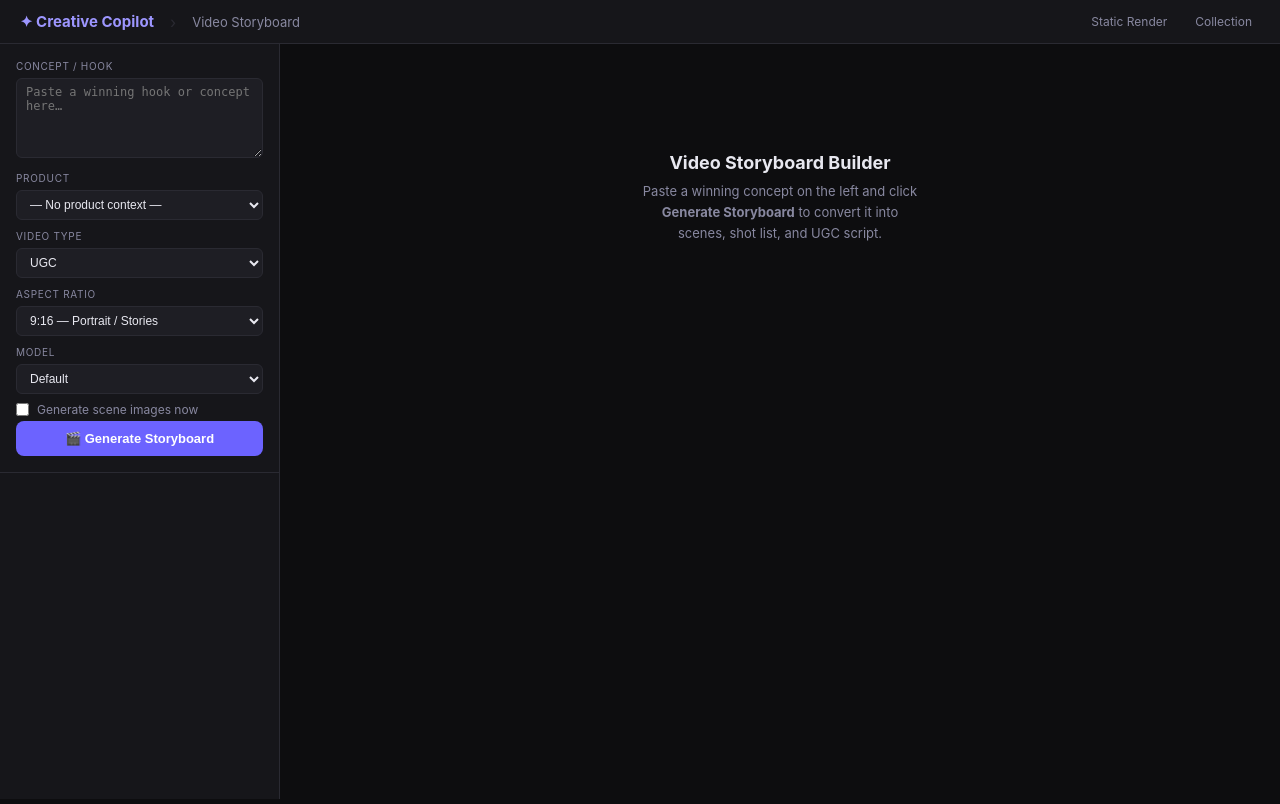
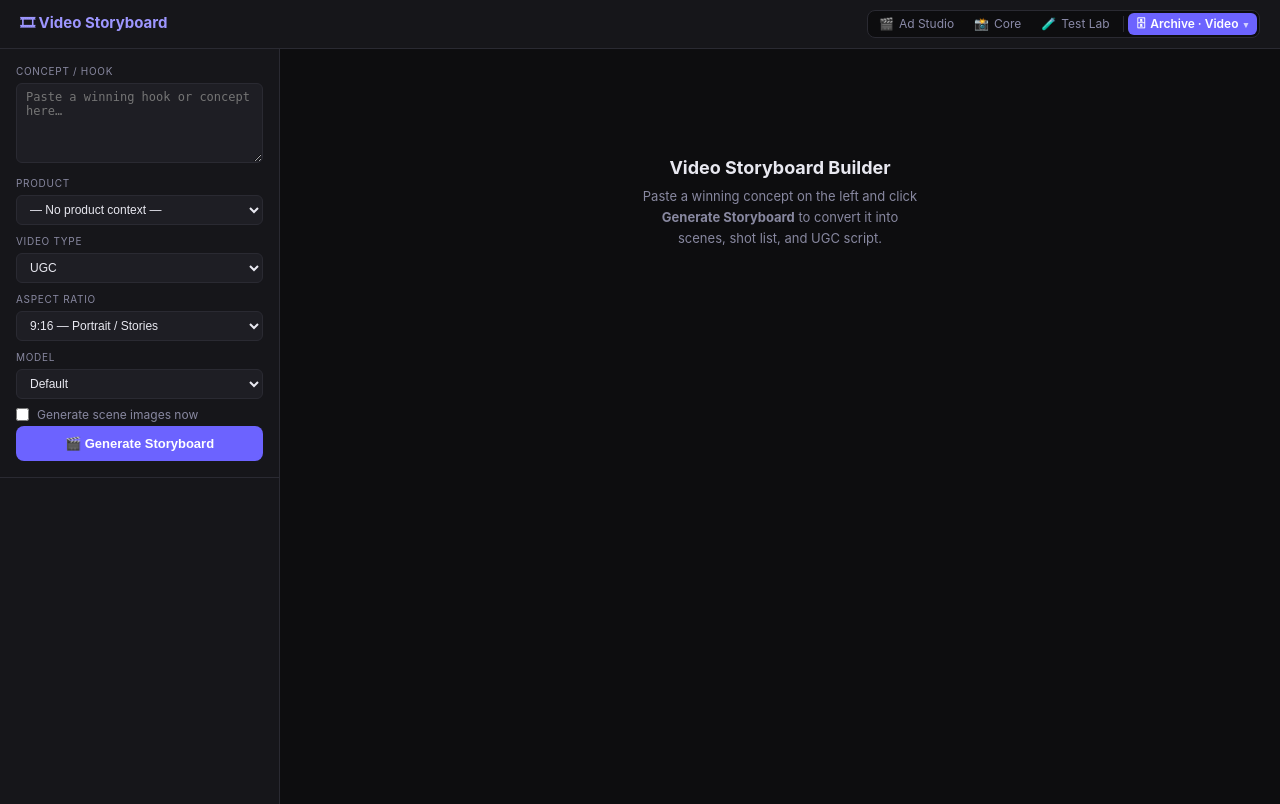
Before and after one commit to fanofrob/meta-ads-ops, a Flask app: page /video in a window 1280 px wide. Run offline with Flask 3, Linux system fonts and the light colour scheme; data that the repository does not hold is empty; some libraries are stand-ins or nearby versions.

Commit message:
Add shared nav bar with Archive menu to every page
One nav partial (_nav.html) replaces each page's hand-rolled header links:
Ad Studio · Core · Test Lab, plus an Archive dropdown holding Copilot,
Render, Collection, Video and Labels. The current page is highlighted.

Co-Authored-By: Claude Opus 5.5 <noreply@anthropic.com>

```diff
--- /dev/null
+++ b/creative_intelligence/webapp/templates/_nav.html
@@ -0,0 +1,46 @@
+{#- Shared app navigation. Include inside each page's header: {% include "_nav.html" %} -#}
+{%- set gnav_main = [
+  ("/adstudio",   "🎬", "Ad Studio"),
+  ("/core",       "📸", "Core"),
+  ("/test",       "🧪", "Test Lab"),
+] -%}
+{%- set gnav_archive = [
+  ("/copilot",    "✦", "Copilot"),
+  ("/render",     "🖼", "Render"),
+  ("/collection", "🗂", "Collection"),
+  ("/video",      "🎞", "Video"),
+  ("/labels",     "🕯️", "Labels"),
+] -%}
+{%- set gnav_arch_on = gnav_archive | selectattr(0, "equalto", request.path) | list -%}
+<style>
+.gnav{margin-left:auto;display:flex;align-items:center;gap:2px;padding:2px;border:1px solid var(--border,#252535);border-radius:8px;background:var(--bg,#0d0d14);flex-shrink:0;position:relative;z-index:50;}
+.gnav a,.gnav summary{display:flex;align-items:center;gap:5px;font-size:12px;line-height:1;padding:5px 9px;border-radius:6px;color:var(--muted,#8a8aa8);text-decoration:none;white-space:nowrap;border:0;background:none;cursor:pointer;list-style:none;}
+.gnav summary::-webkit-details-marker{display:none;}
+.gnav a:hover,.gnav summary:hover{color:var(--text,#e8e8f0);background:var(--surface2,#1f1f2e);}
+.gnav a.on,.gnav summary.on{color:#fff;background:var(--accent,#4f46e5);font-weight:600;}
+.gnav details{position:relative;}
+.gnav .gdiv{width:1px;align-self:stretch;margin:3px 2px;background:var(--border,#252535);}
+.gnav .gmenu{position:absolute;right:0;top:calc(100% + 6px);min-width:170px;padding:4px;display:flex;flex-direction:column;gap:2px;background:var(--surface,#13131e);border:1px solid var(--border,#252535);border-radius:8px;box-shadow:0 8px 24px rgba(0,0,0,.45);}
+.gnav .gmenu a{padding:7px 10px;}
+.gnav .gmenu .gh{font-size:10px;letter-spacing:.6px;text-transform:uppercase;color:var(--muted,#8a8aa8);padding:5px 10px 3px;}
+@media (max-width:900px){.gnav .gl{display:none;}.gnav a,.gnav summary{padding:5px 7px;}.gnav .gmenu .gl{display:inline;}}
+</style>
+<nav class="gnav" aria-label="Studio pages">
+  {%- for href, icon, label in gnav_main %}
+  <a href="{{ href }}" title="{{ label }}"{% if request.path == href %} class="on" aria-current="page"{% endif %}><span>{{ icon }}</span><span class="gl">{{ label }}</span></a>
+  {%- endfor %}
+  <span class="gdiv"></span>
+  <details class="gmore">
+    <summary title="Archived tools"{% if gnav_arch_on %} class="on"{% endif %}><span>🗄</span><span class="gl">{% if gnav_arch_on %}Archive · {{ gnav_arch_on[0][2] }}{% else %}Archive{% endif %}</span><span style="font-size:9px;opacity:.7">▾</span></summary>
+    <div class="gmenu">
+      <div class="gh">Archive — not in active use</div>
+      {%- for href, icon, label in gnav_archive %}
+      <a href="{{ href }}"{% if request.path == href %} class="on" aria-current="page"{% endif %}><span>{{ icon }}</span><span class="gl">{{ label }}</span></a>
+      {%- endfor %}
+    </div>
+  </details>
+</nav>
+<script>
+document.addEventListener('click',e=>{document.querySelectorAll('.gnav details[open]').forEach(d=>{if(!d.contains(e.target))d.removeAttribute('open');});});
+document.addEventListener('keydown',e=>{if(e.key==='Escape')document.querySelectorAll('.gnav details[open]').forEach(d=>d.removeAttribute('open'));});
+</script>
--- a/creative_intelligence/webapp/templates/collection.html
+++ b/creative_intelligence/webapp/templates/collection.html
@@ -170,10 +170,7 @@ header h1 { font-size: 15px; font-weight: 700; letter-spacing: -.3px; }
 
 <header>
   <h1>Creative Collection</h1>
-  <div class="nav-spacer"></div>
-  <a class="nav-link" href="/render">← Render Review</a>
-  <span style="color:var(--muted2);margin:0 6px">·</span>
-  <a class="nav-link" href="/copilot">← Copilot</a>
+  {% include "_nav.html" %}
 </header>
 
 <div class="page-body">
--- a/creative_intelligence/webapp/templates/copilot.html
+++ b/creative_intelligence/webapp/templates/copilot.html
@@ -345,8 +345,7 @@ header .subtitle { font-size: 12px; color: var(--muted); }
 <header>
   <h1>✦ Creative Copilot</h1>
   <span class="subtitle">Iterative creative workspace</span>
-  <a class="nav-link" href="/labels" style="margin-left:auto">🕯️ Label Studio</a>
-  <a class="nav-link" href="/test" style="margin-left:14px">← Test Lab</a>
+  {% include "_nav.html" %}
 </header>
 
 <div class="layout">
--- a/creative_intelligence/webapp/templates/labels.html
+++ b/creative_intelligence/webapp/templates/labels.html
@@ -104,8 +104,7 @@ pre.prompt { white-space: pre-wrap; word-break: break-word; font-family: ui-mono
   <span class="subtitle">GHF · 1d Full-bleed Photo — deterministic recipe grid</span>
   <div class="nav-right">
     <a class="pdf-link" href="/static/reference/GHF_Candle_Labels_Selected_Reference.pdf" target="_blank">📄 Approved reference PDF</a>
-    <a class="nav-link" href="/copilot">← Copilot</a>
-    <a class="nav-link" href="/render">Render →</a>
+    {% include "_nav.html" %}
   </div>
 </header>
 
--- a/creative_intelligence/webapp/templates/render.html
+++ b/creative_intelligence/webapp/templates/render.html
@@ -219,9 +219,7 @@ header .subtitle { font-size: 12px; color: var(--muted); }
 <header>
   <h1>Static Render Review</h1>
   <span class="subtitle">Spec-first rendering · per-variant decision layer</span>
-  <a class="nav-link" href="/labels" style="margin-left:auto">🕯️ Label Studio</a>
-  <a class="nav-link" href="/collection" style="margin-left:12px">Collection →</a>
-  <a class="nav-link" href="/copilot" style="margin-left:12px">← Copilot</a>
+  {% include "_nav.html" %}
 </header>
 
 <div class="layout">
--- a/creative_intelligence/webapp/templates/test.html
+++ b/creative_intelligence/webapp/templates/test.html
@@ -122,6 +122,7 @@
 </style>
 </head>
 <body>
+<div style="display:flex;padding:0 0 16px">{% include "_nav.html" %}</div>
 <div class="container">
 
   <h1>Creative Test Lab</h1>
--- a/creative_intelligence/webapp/templates/video.html
+++ b/creative_intelligence/webapp/templates/video.html
@@ -243,13 +243,8 @@
 <body>
 
 <nav class="nav">
-  <a class="nav-brand" href="/copilot">✦ Creative Copilot</a>
-  <span class="nav-sep">›</span>
-  <span class="nav-title">Video Storyboard</span>
-  <div class="nav-links">
-    <a href="/render">Static Render</a>
-    <a href="/collection">Collection</a>
-  </div>
+  <span class="nav-brand">🎞 Video Storyboard</span>
+  {% include "_nav.html" %}
 </nav>
 
 <div class="layout">
```
